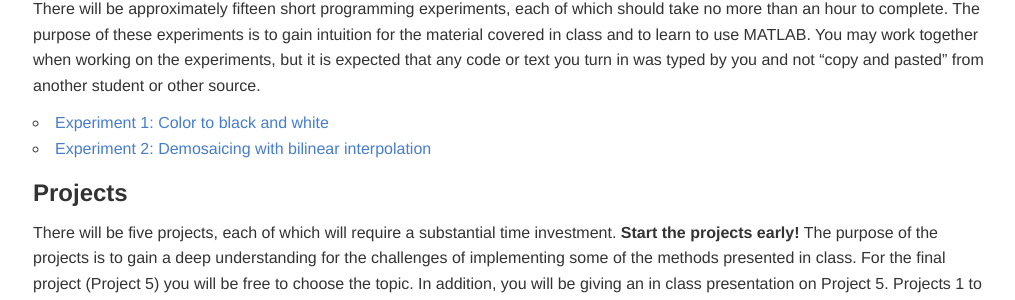
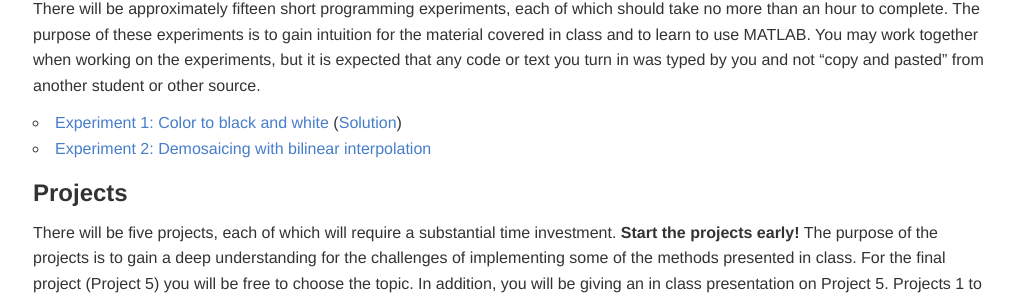
Before and after one commit to jacksonjw12/mbannister.github.io, a Jekyll site: the page built from _teaching/181m-f15/index.md, in a window 1280 px wide and 900 px high, scrolled down 1264 px. Shown: the part 146-446 px from the top of the window, without its empty margins (127-1142 px from the left). Built offline with Jekyll 4.4.1, drawn with Linux system fonts in a browser that asks for light colours.

Commit message:
Added solution to 181 exp 01

```diff
--- a/_teaching/181m-f15/index.md
+++ b/_teaching/181m-f15/index.md
@@ -54,7 +54,7 @@ The conversion to letter grades will be determined at the end of the course.
 ## Experiments
 There will be approximately fifteen short programming experiments, each of which should take no more than an hour to complete. The purpose of these experiments is to gain intuition for the material covered in class and to learn to use MATLAB. You may work together when working on the experiments, but it is expected that any code or text you turn in was typed by you and not "copy and pasted" from another student or other source.
 
-- [Experiment 1: Color to black and white](experiment01.html)
+- [Experiment 1: Color to black and white](experiment01.html) ([Solution](experiment01_sol.m))
 - [Experiment 2: Demosaicing with bilinear interpolation](experiment02.html)
 
 <!--
```
Also changed, not shown: 3 other files.
